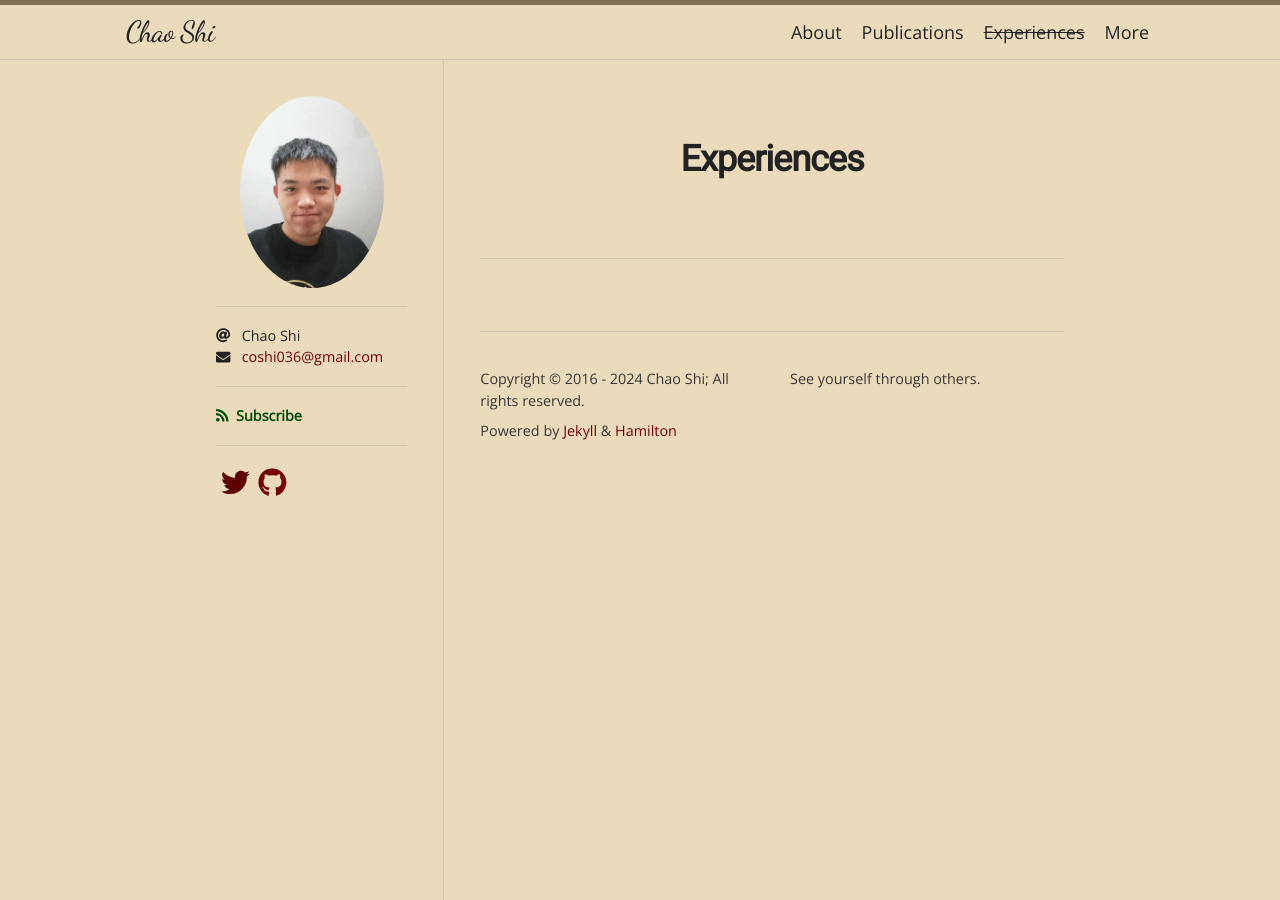
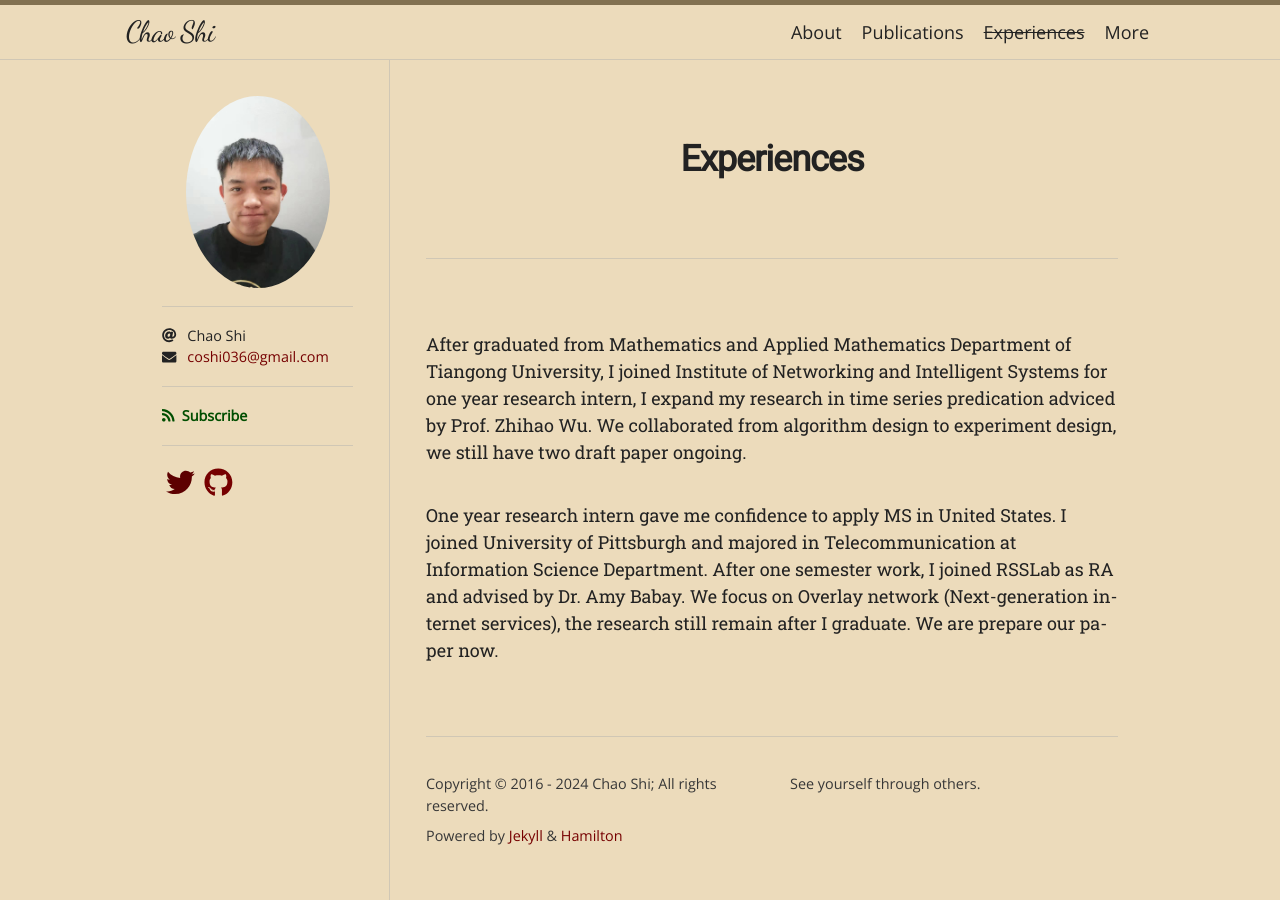
Before and after one commit to ChaoShi036/ChaoShi036.github.io, a Jekyll site: the page built from experiences.md, in a window 1280 px wide. Built offline with Jekyll 4.4.1, drawn with Linux system fonts in a browser that asks for light colours; nearby versions of some CDN libraries; some web fonts are replaced.

Commit message:
Update experiences.md

```diff
--- a/experiences.md
+++ b/experiences.md
@@ -1,5 +1,10 @@
 ---
 layout: page
+type: experiences
 title: Experiences
 permalink: /experiences/
 ---
+
+After graduated from Mathematics and Applied Mathematics Department of Tiangong University, I joined Institute of Networking and Intelligent Systems for one year research intern, I expand my research in time series predication adviced by Prof. Zhihao Wu. We collaborated from algorithm design to experiment design, we still have two draft paper ongoing.
+
+One year research intern gave me confidence to apply MS in United States. I joined University of Pittsburgh and majored in Telecommunication at Information Science Department. After one semester work, I joined RSSLab as RA and advised by Dr. Amy Babay. We focus on Overlay network (Next-generation internet services), the research still remain after I graduate. We are prepare our paper now.
```
